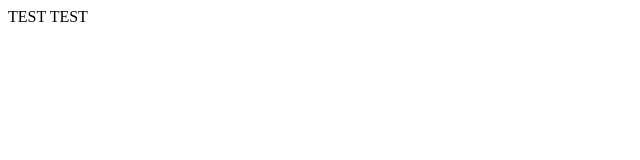
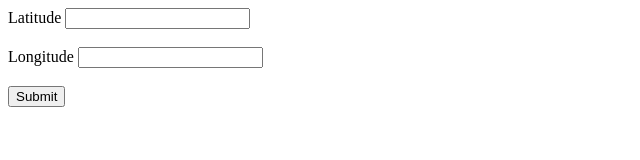
Before and after one commit to Taggr-AB/helper, a plain HTML site: page index.html in a window 1280 px wide. Shown: the whole page, without its empty margins (0-640 px from the left). Drawn offline with Linux system fonts and the light colour scheme.

Commit message:
Update index.html

```diff
--- a/index.html
+++ b/index.html
@@ -1,5 +1,10 @@
 <html>
-TEST
+<form action="/action_page.php">
+  <label for="lat">Latitude</label>
+  <input type="text" id="lat" name="lat"><br><br>
+  <label for="lng">Longitude</label>
+  <input type="text" id="lng" name="lng"><br><br>
+  <input type="submit" value="Submit">
+</form>
 
-TEST
 </html>
```
